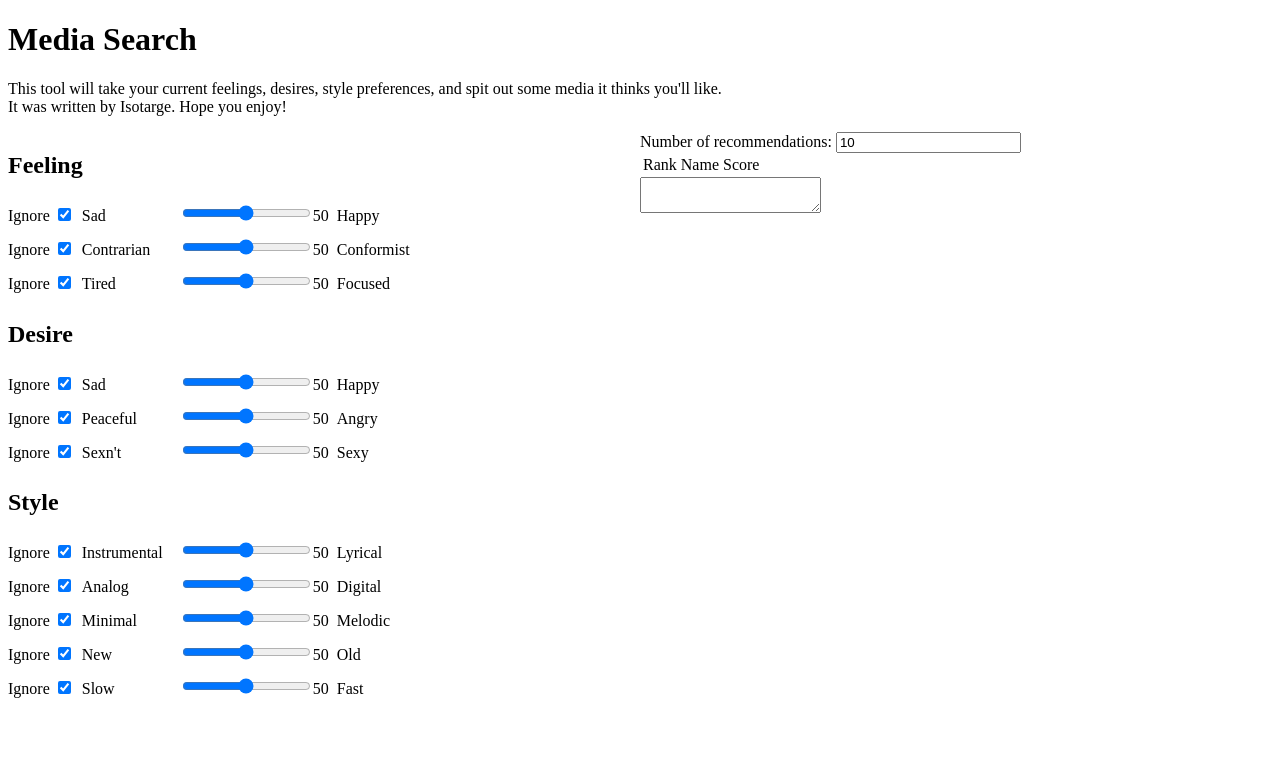
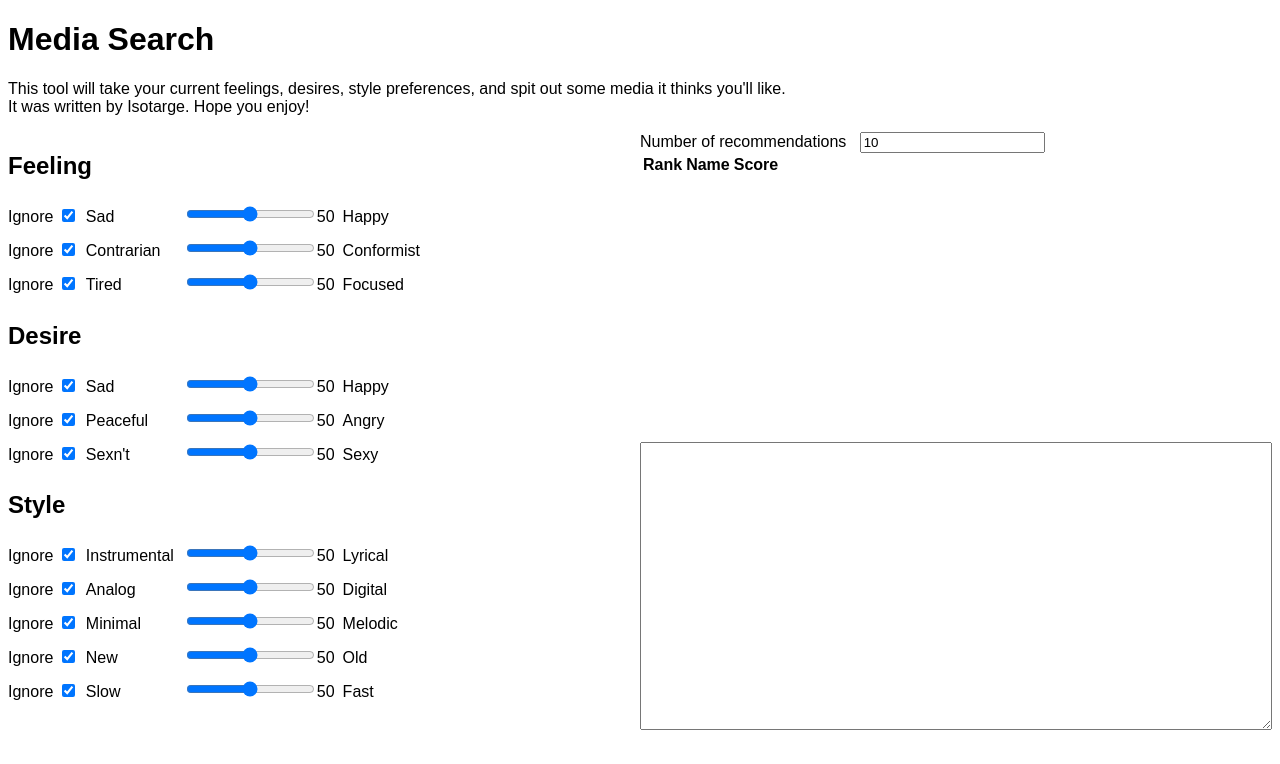
Before and after one commit to Isotarge/mediasearch, a Vue app: page / in a window 1280 px wide. Shown: the top 764 px of the page. Built offline with nearby package versions, Linux system fonts and the light colour scheme.

Commit message:
Drop the serifs
And do some more CSS grid things, not perfect yet

```diff
--- a/src/App.vue
+++ b/src/App.vue
@@ -65,7 +65,13 @@ export default {
 };
 </script>
 
-<style scoped>
+<style>
+body {
+  font-family: Arial, Helvetica, sans-serif;
+}
+textarea {
+  font-family:'Courier New', Courier, monospace;
+}
 #panel-container {
   display: grid;
   grid-template-columns: 50% 50%;
--- a/src/components/RecommendationPanel.vue
+++ b/src/components/RecommendationPanel.vue
@@ -1,6 +1,7 @@
 <template>
   <div id="recommendationPanel">
-    Number of recommendations:
+    <label>Number of recommendations</label>
+    &nbsp;
     <input
       type="number"
       min="1"
@@ -8,17 +9,21 @@
       v-model="numRecommendations"
       @change="searchMedia"
     />
+    <div id="recommendation-container">
+      <div id="recommendation-table-container">
         <table>
           <thead>
             <tr>
-          <td>Rank</td>
-          <td>Name</td>
-          <td>Score</td>
+              <th>Rank</th>
+              <th>Name</th>
+              <th>Score</th>
             </tr>
           </thead>
           <tbody v-html="searchOutput"></tbody>
         </table>
+      </div>
       <textarea v-model="exportedSearchSettings"></textarea>
+    </div>
   </div>
 </template>
 
@@ -184,4 +189,14 @@ export default {
 </script>
 
 <style scoped>
+#recommendation-container {
+  height: 100%;
+  display: grid;
+  grid-template-rows: 50% 50%;
+}
+#recommendation-table-container {
+  max-height: 100%;
+  height: auto;
+  overflow: scroll;
+}
 </style>
```
Lines whose indentation alone changed are shown as unchanged.
